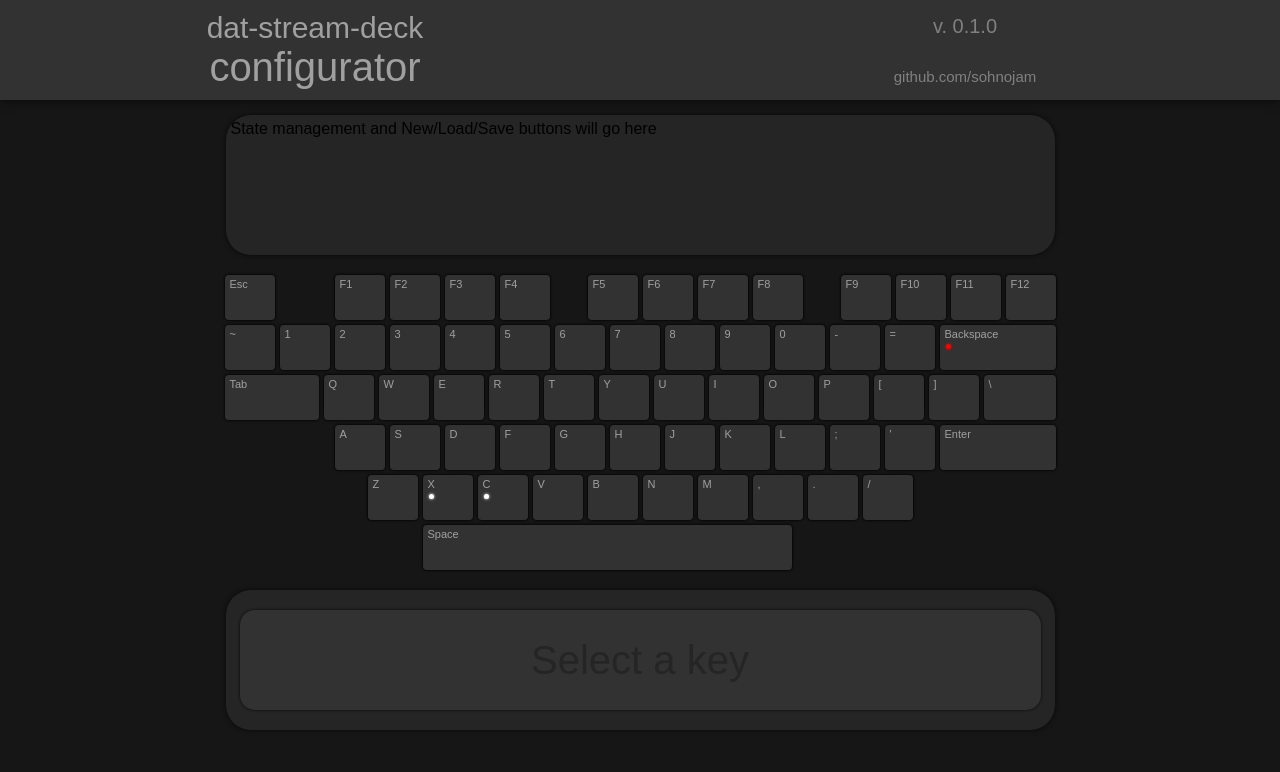
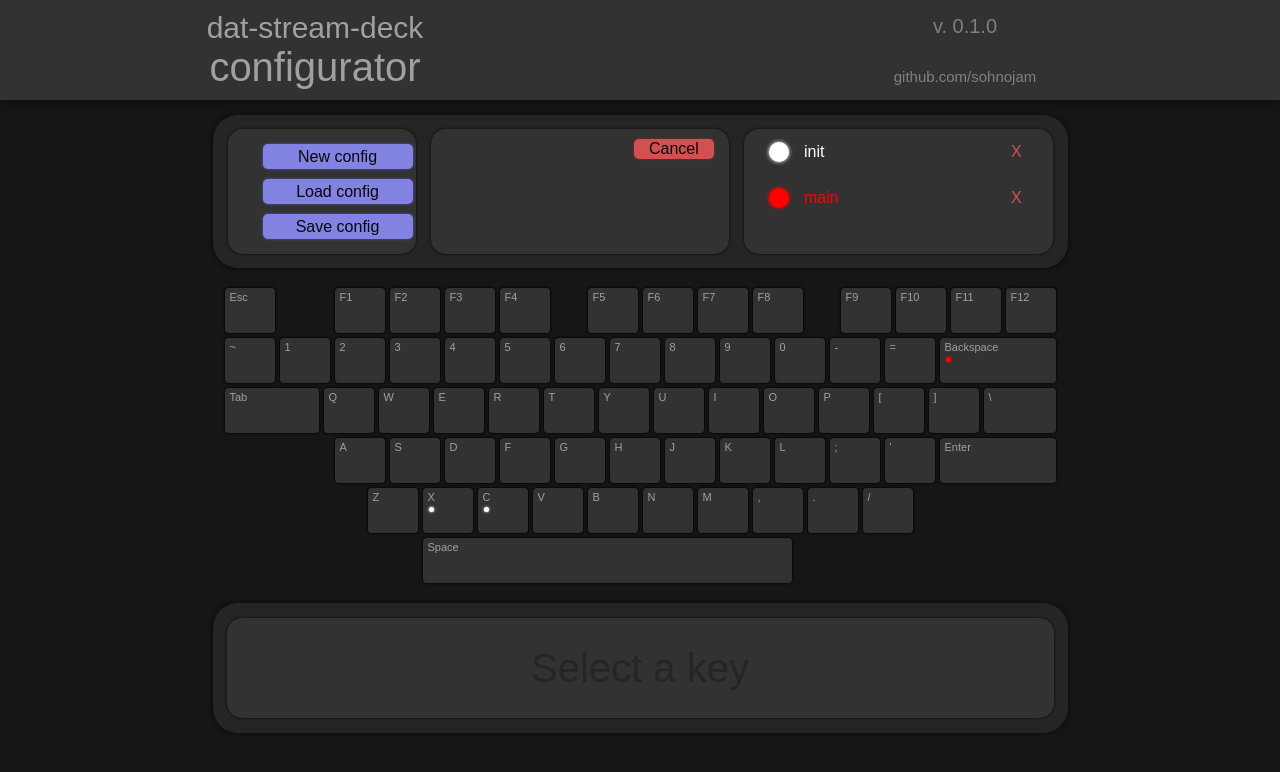
Before and after one commit to sohnojam/dat-stream-deck-configurator, a React (Create React App) app: page / in a window 1280 px wide. Shown: the top 772 px of the page. Built offline with nearby package versions, Linux system fonts and the light colour scheme.

Commit message:
added state components

```diff
--- a/src/App.js
+++ b/src/App.js
@@ -21,11 +21,32 @@ function App() {
 
   const saveConfig = () => null
 
-  const addState = () => null
+  const addState = (state) => {
+    const newConfig = Object.assign({}, config)
+    newConfig.states.push({
+      name: state.name,
+      color: state.color,
+      keys: []
+    })
+    setConfig(newConfig)
+  }
 
-  const modifyState = () => null
+  const modifyState = (stateName, state) => {
+    const newConfig = Object.assign({}, config)
+    const stateIndex = newConfig.states.findIndex(state => state.name === stateName)
+    newConfig.states[stateIndex] = {
+      name: state.name,
+      color: state.color,
+      keys: newConfig.states[stateIndex].keys
+    }
+    setConfig(newConfig)
+  }
 
-  const removeState = () => null
+  const removeState = (stateIndex) => {
+    const newConfig = Object.assign({}, config)
+    newConfig.states.splice(stateIndex, 1)
+    setConfig(newConfig)
+  }
 
   const setSelectedKeyHandler = (key) => {
     if (shallowCompare(key, selectedKey)) {
--- a/src/components/body/index.js
+++ b/src/components/body/index.js
@@ -5,6 +5,9 @@ import Keyboard from './keyboard'
 import Selected from './selected'
 
 function Body({
+  newConfig,
+  loadConfig,
+  saveConfig,
   states,
   selectedState,
   setSelectedState,
@@ -23,6 +26,9 @@ function Body({
     <div className="body">
       <div className="body-container">
         <States
+          newConfig={newConfig}
+          loadConfig={loadConfig}
+          saveConfig={saveConfig}
           states={states}
           selectedState={selectedState}
           setSelectedState={setSelectedState}
--- a/src/components/body/selected/editAssignmentForm/index.js
+++ b/src/components/body/selected/editAssignmentForm/index.js
@@ -55,16 +55,23 @@ function EditAssignmentForm({
 
   const handleSaveKey = () => {
     if (currentAssignment) {
-      modifyKey(state, selectedKey, {name, state, color, actions})
+      const confirm = window.confirm('This will overwrite the previous assignment to this key on this state. Are you sure you want to do this?')
+      if (confirm) {
+        modifyKey(state, selectedKey, {name, state, color, actions})
+        cancelEditAssignment()
+      }
     } else {
       addKey(state, selectedKey, {name, state, color, actions})
+      cancelEditAssignment()
     }
-    cancelEditAssignment()
   }
 
   const handleRemoveKey = () => {
-    removeKey(state, selectedKey)
-    cancelEditAssignment()
+    const confirm = window.confirm('This will permanently delete the assignment to this key on this state. Are you sure you want to do this?')
+    if (confirm) {
+      removeKey(state, selectedKey)
+      cancelEditAssignment()
+    }
   }
 
   return (
@@ -82,7 +89,8 @@ function EditAssignmentForm({
         </span>
         <div
           className="edit-assignment-form-header-cancel"
-          onClick={() => cancelEditAssignment()}
+          onClick={() => window.confirm('This will discard any changes made to the assignment. Are you sure you want to do this?')
+            && cancelEditAssignment()}
         >
           <span>
             Cancel
--- a/src/components/body/selected/selected.css
+++ b/src/components/body/selected/selected.css
@@ -1,12 +1,13 @@
 .selected-container {
   min-height: 130px;
-  width: 91%;
+  width: 95%;
   margin-top: 5px;
-  margin-bottom: 200px;
+  margin-bottom: 400px;
   background-color: #252525;
   border-radius: 25px;
   padding: 5px;
   box-shadow: 0 0 5px 0 #080808;
+  box-sizing: border-box;
   display: flex;
   justify-content: center;
   align-items: center;
@@ -133,7 +134,7 @@
 .selected-editassignment-container {
   width: 100%;
   min-height: 100px;
-  margin: 0 9px;
+  margin: 9px 9px;
   border-radius: 15px;
   background-color: #323232;
   box-shadow: 0 0 3px 0 #080808;
--- /dev/null
+++ b/src/components/body/states/editState.js
@@ -0,0 +1,34 @@
+import React from 'react'
+import './states.css'
+
+function EditState({
+  isEditing,
+  name,
+  onChangeName,
+  color,
+  onChangeColor,
+  customColor,
+  onChangeCustomColor,
+  saveState,
+  cancel
+}) {
+
+  return (
+    <div className="states-c2" style={{opacity: isEditing ? 1 : 0}}>
+      <div className="states-edit-form">
+        <div className="states-edit-form-header">
+          <div
+            className="states-edit-form-header-cancel"
+            onClick={() => window.confirm('This will discard any changes made to the assignment. Are you sure you want to do this?')
+              && cancel()}
+          >
+            <span>Cancel</span>
+          </div>
+        </div>
+      </div>
+    </div>
+  )
+
+}
+
+export default EditState
--- /dev/null
+++ b/src/components/body/states/fileControl.js
@@ -0,0 +1,39 @@
+import React from 'react'
+import './states.css'
+
+function FileControl({
+  newConfig,
+  loadConfig,
+  saveConfig
+}) {
+  return (
+    <div className="states-c1">
+      <div
+        className="states-file-button"
+        onClick={() => newConfig()}
+      >
+        <span>
+          New config
+        </span>
+      </div>
+      <div
+        className="states-file-button"
+        onClick={() => loadConfig()}
+      >
+        <span>
+          Load config
+        </span>
+      </div>
+      <div
+        className="states-file-button"
+        onClick={() => saveConfig()}
+      >
+        <span>
+          Save config
+        </span>
+      </div>
+    </div>
+  )
+}
+
+export default FileControl
--- a/src/components/body/states/index.js
+++ b/src/components/body/states/index.js
@@ -1,11 +1,105 @@
-import React from 'react'
+import React, { useState } from 'react'
 import './states.css'
+import FileControl from './fileControl'
+import EditState from './editState'
+import StateList from './stateList'
 
-function States() {
+function States({
+  newConfig,
+  loadConfig,
+  saveConfig,
+  states,
+  selectedState,
+  setSelectedState,
+  addState,
+  modifyState,
+  removeState
+}) {
+
+  const [isEditing, setIsEditing] = useState(true)
+
+  const [editName, setEditName] = useState(
+    selectedState ?
+      states.find(state => state.name === selectedState).name
+    : ''
+  )
+
+  const [editColor, setEditColor] = useState(
+    selectedState ?
+      'custom'
+    : ''
+  )
+
+  const [editCustomColor, setEditCustomColor] = useState(
+    selectedState ?
+      states.find(state => state.name === selectedState).color
+    : ''
+  )
+
+  const onChangeName = (value) => {
+    setEditName(value.toLowerCase())
+  }
+
+  const onChangeColor = (value) => {
+    setEditColor(value)
+  }
+
+  const onChangeCustomColor = (value) => {
+    setEditCustomColor(
+      value ? value[0] === '#' ? value : '#' + value : ''
+    )
+  }
+
+  const handleSaveState = () => {
+    if (selectedState) {
+      const confirm = window.confirm('This will overwrite the state. Are you sure you want to do this?')
+      if (confirm) {
+        modifyState(selectedState, {name: editName, color: editColor === 'custom' ? editCustomColor : editColor})
+        setIsEditing(false)
+      }
+    } else {
+      addState({name: editName, color: editColor === 'custom' ? editCustomColor : editColor})
+    }
+  }
+
+  const handleModifyState = (stateName) => {
+    setSelectedState(stateName)
+    setIsEditing(true)
+  }
+
+  const handleRemoveState = (stateIndex) => {
+    const confirm = window.confirm('This will permanently delete the state. Any Switch State actions pointing to this state will cease to work. Are you sure you want to do this?')
+    if (confirm) {
+      removeState(stateIndex)
+    }
+  }
 
   return (
     <div className="states-container">
-      State management and New/Load/Save buttons will go here
+      <FileControl
+        newConfig={newConfig}
+        loadConfig={loadConfig}
+        saveConfig={saveConfig}
+      />
+      <EditState
+        isEditing={isEditing}
+        newState={!selectedState}
+        name={editName}
+        onChangeName={onChangeName}
+        color={editColor}
+        onChangeColor={onChangeColor}
+        customColor={editCustomColor}
+        onChangeCustomColor={onChangeCustomColor}
+        saveState={handleSaveState}
+        cancel={() => setIsEditing(false)}
+      />
+      <StateList
+        states={states}
+        selectedState={selectedState}
+        setSelectedState={setSelectedState}
+        modifyState={handleModifyState}
+        removeState={handleRemoveState}
+      />
     </div>
   )
 }
--- /dev/null
+++ b/src/components/body/states/stateList.js
@@ -0,0 +1,45 @@
+import React from 'react'
+import './states.css'
+
+function StateList({
+  states,
+  selectedState,
+  setSelectedState,
+  modifyState,
+  removeState
+}) {
+
+  return (
+    <div className="states-c3">
+      {states.map((state, index) => (
+        <div
+          key={`state${index}`}
+          className={`states-list-item${state.name === selectedState ? ' states-list-item-selected' : ''}`}
+          onClick={() => setSelectedState(state.name)}
+        >
+          <div className="states-list-item-label">
+            <div
+              className="states-list-item-circle"
+              style={{backgroundColor: state.color, boxShadow: `0 0 4px 0 ${state.color}`}}
+            />
+            <span
+              className="states-list-item-name"
+              style={{color: state.color}}
+            >
+              {state.name}
+            </span>
+          </div>
+          <div
+            className="states-list-item-remove"
+            onClick={() => removeState(states.findIndex(state => state.name === selectedState))}
+          >
+            X
+          </div>
+        </div>
+      ))}
+    </div>
+  )
+
+}
+
+export default StateList
--- a/src/components/body/states/states.css
+++ b/src/components/body/states/states.css
@@ -1,14 +1,167 @@
 .states-container {
   min-height: 130px;
-  width: 91%;
+  width: 95%;
   margin-top: 15px;
   margin-bottom: 5px;
   background-color: #252525;
   border-radius: 25px;
-  padding: 5px;
+  padding: 5px 15px;
+  box-sizing: border-box;
   box-shadow: 0 0 5px 0 #080808;
+  display: grid;
+  grid-template-columns: repeat(3, auto);
+  grid-column-gap: 15px;
+}
+
+.states-c1 {
+  background-color: #323232;
+  margin: 9px 0;
+  padding: 10px 0;
+  border-radius: 15px;
+  box-shadow: 0 0 3px 0 #080808;
+  display: flex;
+  flex-direction: column;
+  justify-content: flex-start;
+  align-items: flex-start;
+}
+
+.states-file-button {
+  margin: 5px;
+  margin-left: 35px;
+  margin-right: -200px;
+  width: 150px;
+  height: 25px;
+  border-radius: 5px;
+  background-color: #8282e2;
+  box-shadow: 0 0 3px 0 #5555bd;
+  display: flex;
+  justify-content: center;
+  align-items: center;
+  font-family: sans-serif;
+  font-size: 16px;
+  color: #080808;
+  cursor: pointer;
+  transition: all .25s ease-in-out;
+}
+.states-file-button:hover {
+  background-color: #5555bd;
+  box-shadow: 0 0 5px 0 #5555bd;
+}
+
+.states-c2 {
+  background-color: #323232;
+  margin: 9px 0;
+  border-radius: 15px;
+  box-shadow: 0 0 3px 0 #080808;
+  display: flex;
+  flex-direction: column;
+  justify-content: flex-start;
+  align-items: flex-start;
+}
+
+.states-edit-form {
+  width: 100%;
+  height: 100%;
+  display: flex;
+  flex-direction: column;
+  justify-content: flex-start;
+  align-items: flex-start;
+}
+
+.states-edit-form-header {
+  width: 100%;
+  display: flex;
+  flex-direction: row;
+  justify-content: flex-end;
+  align-items: flex-start;
+}
+
+.states-edit-form-header-cancel {
+  margin: 10px 15px;
+  width: 80px;
+  height: 20px;
+  border-radius: 5px;
+  background-color: #d25050;
+  box-shadow: 0 0 3px 0 #803232;
+  display: flex;
+  justify-content: center;
+  align-items: center;
+  font-family: sans-serif;
+  font-size: 16px;
+  color: #080808;
+  cursor: pointer;
+  transition: all .25s ease-in-out;
+}
+.states-edit-form-header-cancel:hover {
+  background-color: #803232;
+  box-shadow: 0 0 5px 0 #803232;
+}
+
+.states-c3 {
+  background-color: #323232;
+  margin: 9px 0;
+  border-radius: 15px;
+  box-shadow: 0 0 3px 0 #080808;
+  display: flex;
+  flex-direction: column;
+  justify-content: flex-start;
+  align-items: flex-start;
+}
+
+.states-list {
+  display: flex;
+  flex-direction: column;
+  justify-content: flex-start;
+  align-items: center;
+  margin: 5px 15px;
+}
+
+.states-list-item {
   display: flex;
   flex-direction: row;
   justify-content: space-between;
-  align-items: flex-start;
+  align-items: center;
+  margin: 3px -10px;
+  margin-left: 15px;
+  padding: 5px;
+  width: 90%;
+  box-sizing: border-box;
+  border-radius: 5px;
+  cursor: pointer;
 }
+.states-list-item:hover {
+  background-color: #505050;
+  box-shadow: 0 0 5px 0 rgba(230, 230, 230, 0.5)
+}
+.states-list-item-selected {
+  background-color: #404040;
+  box-shadow: 0 0 3px 0 #080808;
+}
+
+.states-list-item-label {
+  width: 100%;
+  display: flex;
+  justify-content: flex-start;
+  align-items: center;
+}
+
+.states-list-item-circle {
+  width: 20px;
+  height: 20px;
+  border-radius: 10px;
+  margin: 5px;
+}
+
+.states-list-item-name {
+  margin: 0px 10px;
+  font-family: sans-serif;
+  font-size: 16px;
+}
+
+.states-list-item-remove {
+  margin-right: 10px;
+  font-family: sans-serif;
+  font-size: 16px;
+  color: #d25050;
+  cursor: pointer;
+}
```
Also changed, not shown: 1 other file (tests, documents, lock files or other folders).
